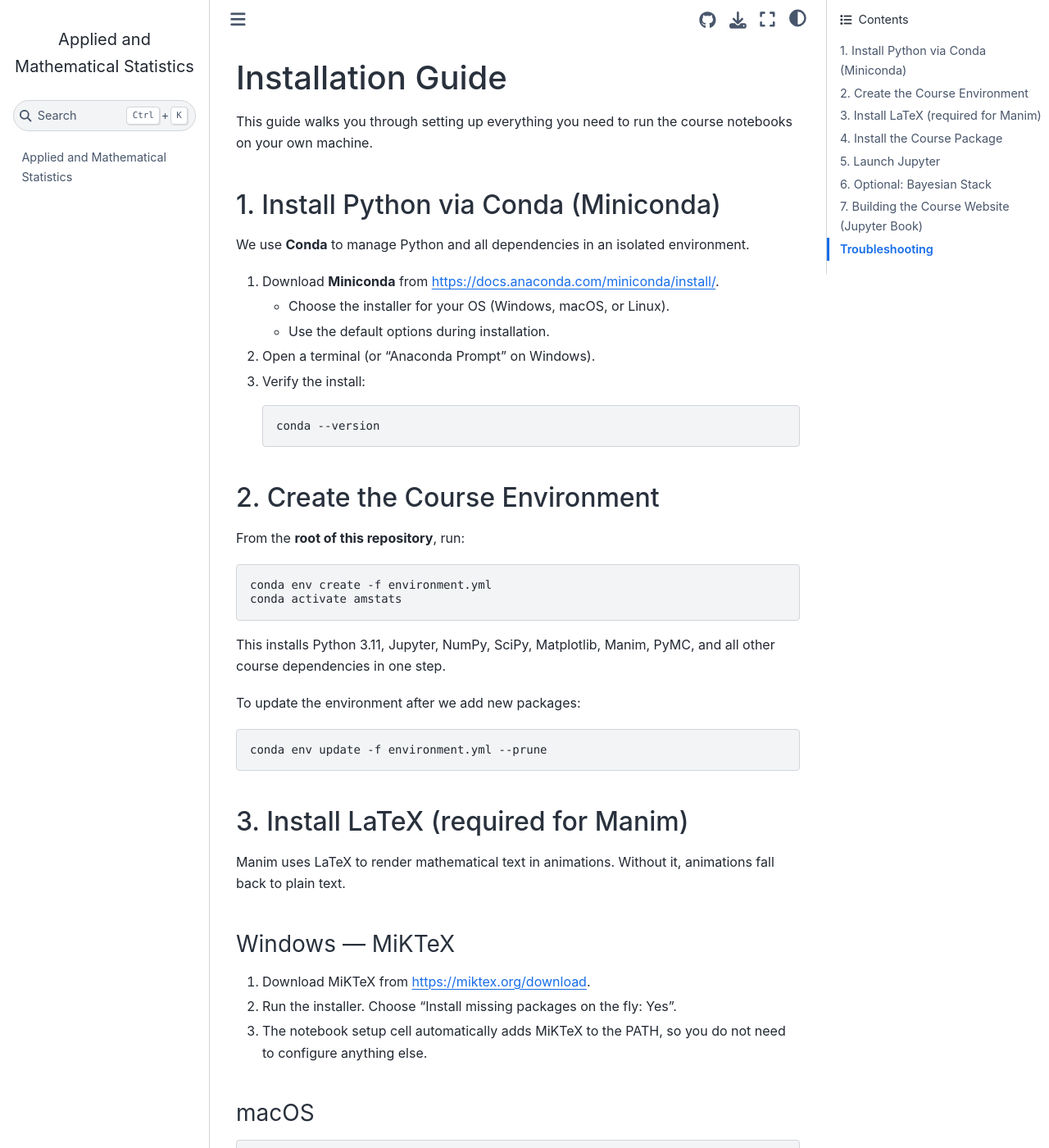
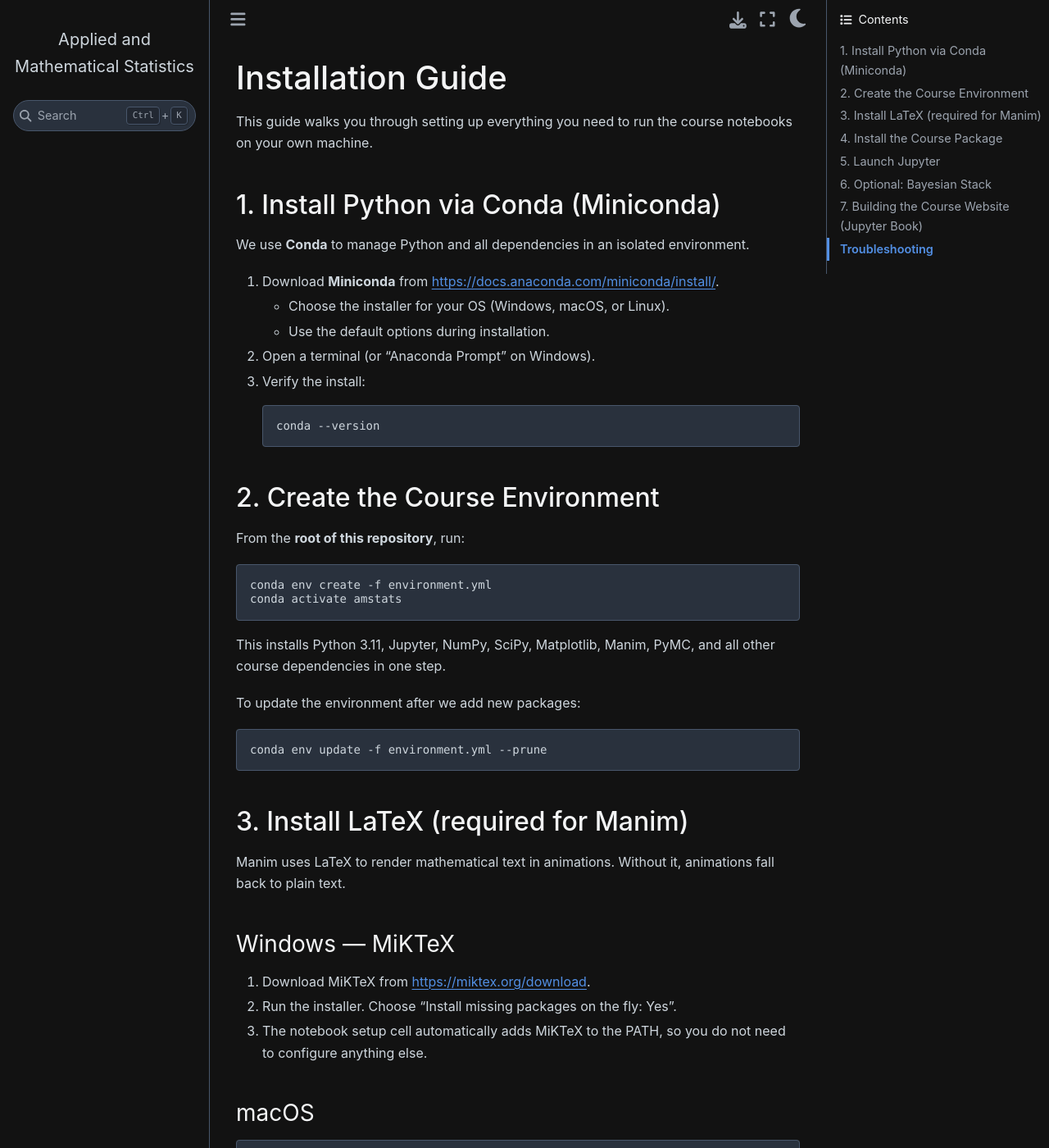
Before and after one commit to alextimmer/applied-and-mathematical-statistics, a Jupyter Book: the page built from notebooks/00_prerequisites/INSTALL.md, in a window 1280 px wide and 1400 px high. Shown: the whole window at 82% size. Built offline with Jupyter Book 1.0.4 settings and Sphinx 7.4.7 and the Sphinx Book theme 1.1.4, drawn with Linux system fonts in a browser that asks for light colours; pages that are not in the unit, such as notebooks, are missing from menus.

```diff
--- a/_config.yml
+++ b/_config.yml
@@ -35,6 +35,11 @@ repository:
 sphinx:
   extra_extensions:
     - sphinx.ext.mathjax
+  config:
+    html_theme_options:
+      pygments_dark_style: "monokai"
+    html_context:
+      default_mode: "dark"
 
 # Only content lives in notebooks/ and README.md (the root page).
 # Exclude everything else so Jupyter Book doesn't try to parse
```
Also changed, not shown: 1 other file.
